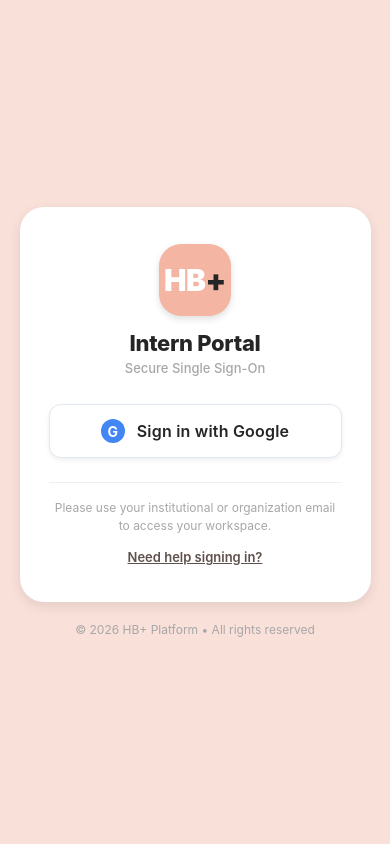
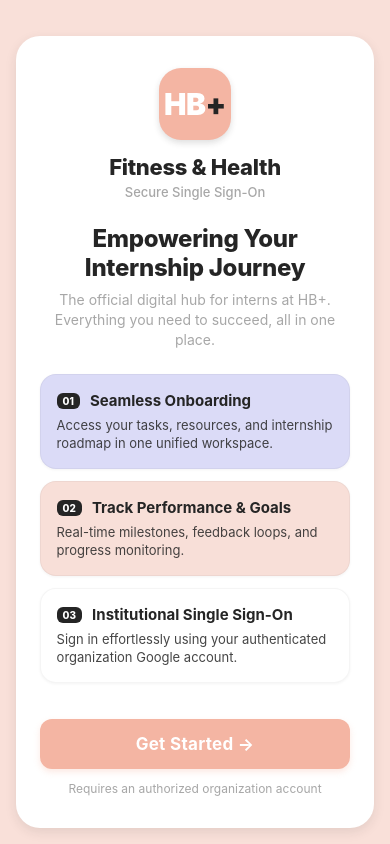
Before and after one commit to iampinaki1/internship-project2, a React Native app: screen / in a window 390 px wide. Built offline with nearby package versions, Linux system fonts and the light colour scheme.

Commit message:
feat: add onboarding get started screen and navigation flow

```diff
--- a/app/_layout.jsx
+++ b/app/_layout.jsx
@@ -1,18 +1,34 @@
-import React from 'react';
+import React, { useState } from 'react';
 import { StyleSheet, StatusBar } from 'react-native';
 import { SafeAreaProvider, SafeAreaView } from 'react-native-safe-area-context';
 import { AuthProvider, useAuth } from '../src/context/AuthContext';
 import Colors from '../src/constants/colors';
-import IndexScreen from './index';
+import GetStartedScreen from './get-started';
+import LoginScreen from './index';
 import DashboardScreen from './dashboard';
 
 function AppNavigator() {
   const { isAuthenticated } = useAuth();
+  const [currentScreen, setCurrentScreen] = useState('get-started'); // 'get-started' | 'login'
+
+  // If user is authenticated, render the dashboard
+  if (isAuthenticated) {
+    return (
+      <SafeAreaView style={styles.container}>
+        <StatusBar barStyle="dark-content" backgroundColor={Colors.softPeach} />
+        <DashboardScreen />
+      </SafeAreaView>
+    );
+  }
 
   return (
     <SafeAreaView style={styles.container}>
       <StatusBar barStyle="dark-content" backgroundColor={Colors.softPeach} />
-      {isAuthenticated ? <DashboardScreen /> : <IndexScreen />}
+      {currentScreen === 'get-started' ? (
+        <GetStartedScreen onGetStarted={() => setCurrentScreen('login')} />
+      ) : (
+        <LoginScreen onBack={() => setCurrentScreen('get-started')} />
+      )}
     </SafeAreaView>
   );
 }
--- /dev/null
+++ b/app/get-started.jsx
@@ -0,0 +1,232 @@
+import React from 'react';
+import {
+  View,
+  Text,
+  StyleSheet,
+  TouchableOpacity,
+  ScrollView,
+  useWindowDimensions,
+} from 'react-native';
+import Colors from '../src/constants/colors';
+import BrandLogo from '../src/components/BrandLogo';
+
+export default function GetStartedScreen({ onGetStarted }) {
+  const { width, height } = useWindowDimensions();
+  const isTablet = Math.min(width, height) >= 600;
+  const isLandscape = width > height;
+  const containerWidth = Math.min(width * 0.92, isTablet ? 520 : 400);
+
+  const features = [
+    {
+      title: 'Seamless Onboarding',
+      desc: 'Access your tasks, resources, and internship roadmap in one unified workspace.',
+      bgColor: Colors.pastelLavender,
+      tag: '01',
+    },
+    {
+      title: 'Track Performance & Goals',
+      desc: 'Real-time milestones, feedback loops, and progress monitoring.',
+      bgColor: Colors.lightPeach,
+      tag: '02',
+    },
+    {
+      title: 'Institutional Single Sign-On',
+      desc: 'Sign in effortlessly using your authenticated organization Google account.',
+      bgColor: Colors.pureWhite,
+      tag: '03',
+    },
+  ];
+
+  return (
+    <ScrollView
+      style={styles.screen}
+      contentContainerStyle={[
+        styles.scrollContent,
+        isLandscape && styles.scrollContentLandscape,
+      ]}
+      showsVerticalScrollIndicator={false}
+    >
+      <View style={[styles.card, { width: containerWidth }]}>
+        {/* Brand Header */}
+        <BrandLogo size={isTablet ? 'large' : 'medium'} />
+
+        {/* Welcome Tagline */}
+        <View style={styles.introBox}>
+          <Text style={styles.headline}>
+            Empowering Your Internship Journey
+          </Text>
+          <Text style={styles.subheadline}>
+            The official digital hub for interns at HB+. Everything you need to succeed, all in one place.
+          </Text>
+        </View>
+
+        {/* Feature Highlights */}
+        <View style={styles.featuresList}>
+          {features.map((item, index) => (
+            <View
+              key={index}
+              style={[styles.featureCard, { backgroundColor: item.bgColor }]}
+            >
+              <View style={styles.featureHeader}>
+                <View style={styles.featureTag}>
+                  <Text style={styles.featureTagText}>{item.tag}</Text>
+                </View>
+                <Text style={styles.featureTitle}>{item.title}</Text>
+              </View>
+              <Text style={styles.featureDesc}>{item.desc}</Text>
+            </View>
+          ))}
+        </View>
+
+        {/* Primary Call to Action */}
+        <TouchableOpacity
+          style={styles.getStartedButton}
+          onPress={onGetStarted}
+          activeOpacity={0.85}
+          accessibilityRole="button"
+          accessibilityLabel="Get Started"
+        >
+          <Text style={styles.getStartedButtonText}>Get Started →</Text>
+        </TouchableOpacity>
+
+        {/* Supporting Hint */}
+        <Text style={styles.loginHint}>
+          Requires an authorized organization account
+        </Text>
+      </View>
+
+      {/* Footer */}
+      <View style={styles.footer}>
+        <Text style={styles.footerText}>
+          HB+ Platform • Version 1.0.0
+        </Text>
+      </View>
+    </ScrollView>
+  );
+}
+
+const styles = StyleSheet.create({
+  screen: {
+    flex: 1,
+    backgroundColor: Colors.softPeach,
+  },
+  scrollContent: {
+    flexGrow: 1,
+    justifyContent: 'center',
+    alignItems: 'center',
+    paddingVertical: 36,
+    paddingHorizontal: 16,
+  },
+  scrollContentLandscape: {
+    paddingVertical: 20,
+  },
+  card: {
+    backgroundColor: Colors.pureWhite,
+    borderRadius: 24,
+    paddingVertical: 32,
+    paddingHorizontal: 24,
+    alignItems: 'center',
+    elevation: 4,
+    shadowColor: Colors.charcoal,
+    shadowOffset: { width: 0, height: 4 },
+    shadowOpacity: 0.1,
+    shadowRadius: 12,
+  },
+  introBox: {
+    alignItems: 'center',
+    marginBottom: 24,
+    paddingHorizontal: 8,
+  },
+  headline: {
+    fontSize: 24,
+    fontWeight: '800',
+    color: Colors.charcoal,
+    textAlign: 'center',
+    marginBottom: 8,
+    letterSpacing: -0.3,
+  },
+  subheadline: {
+    fontSize: 14,
+    color: Colors.mediumGray,
+    textAlign: 'center',
+    lineHeight: 20,
+  },
+  featuresList: {
+    width: '100%',
+    marginBottom: 24,
+  },
+  featureCard: {
+    borderRadius: 16,
+    padding: 16,
+    marginBottom: 12,
+    borderWidth: 1,
+    borderColor: 'rgba(0, 0, 0, 0.04)',
+    elevation: 1,
+    shadowColor: Colors.charcoal,
+    shadowOffset: { width: 0, height: 1 },
+    shadowOpacity: 0.05,
+    shadowRadius: 3,
+  },
+  featureHeader: {
+    flexDirection: 'row',
+    alignItems: 'center',
+    marginBottom: 6,
+  },
+  featureTag: {
+    backgroundColor: Colors.charcoal,
+    borderRadius: 6,
+    paddingHorizontal: 6,
+    paddingVertical: 2,
+    marginRight: 10,
+  },
+  featureTagText: {
+    color: Colors.pureWhite,
+    fontSize: 10,
+    fontWeight: '800',
+  },
+  featureTitle: {
+    fontSize: 15,
+    fontWeight: '700',
+    color: Colors.charcoal,
+    flex: 1,
+  },
+  featureDesc: {
+    fontSize: 13,
+    color: Colors.charcoal,
+    lineHeight: 18,
+    opacity: 0.85,
+  },
+  getStartedButton: {
+    backgroundColor: Colors.warmCoral,
+    width: '100%',
+    paddingVertical: 15,
+    borderRadius: 12,
+    alignItems: 'center',
+    justifyContent: 'center',
+    elevation: 3,
+    shadowColor: Colors.warmCoral,
+    shadowOffset: { width: 0, height: 3 },
+    shadowOpacity: 0.3,
+    shadowRadius: 6,
+  },
+  getStartedButtonText: {
+    color: Colors.pureWhite,
+    fontSize: 17,
+    fontWeight: '700',
+    letterSpacing: 0.3,
+  },
+  loginHint: {
+    marginTop: 12,
+    fontSize: 12,
+    color: Colors.mediumGray,
+    textAlign: 'center',
+  },
+  footer: {
+    marginTop: 18,
+    alignItems: 'center',
+  },
+  footerText: {
+    fontSize: 12,
+    color: Colors.mediumGray,
+  },
+});
--- a/app/index.jsx
+++ b/app/index.jsx
@@ -15,7 +15,7 @@ import GoogleLoginButton from '../src/components/GoogleLoginButton';
 import ErrorMessage from '../src/components/ErrorMessage';
 import { useAuth } from '../src/context/AuthContext';
 
-export default function LoginScreen() {
+export default function LoginScreen({ onBack }) {
   const { width, height } = useWindowDimensions();
   const { login } = useAuth?.() || {};
 
@@ -68,6 +68,17 @@ export default function LoginScreen() {
         showsVerticalScrollIndicator={false}
       >
         <View style={[styles.card, { width: cardWidth }]}>
+          {/* Back button if available */}
+          {onBack && (
+            <TouchableOpacity
+              onPress={onBack}
+              style={styles.backButton}
+              hitSlop={{ top: 10, bottom: 10, left: 10, right: 10 }}
+            >
+              <Text style={styles.backButtonText}>← Back</Text>
+            </TouchableOpacity>
+          )}
+
           {/* HB+ Branding */}
           <BrandLogo size={isTablet ? 'large' : 'medium'} />
 
@@ -132,7 +143,7 @@ const styles = StyleSheet.create({
   card: {
     backgroundColor: Colors.pureWhite,
     borderRadius: 24,
-    paddingVertical: 36,
+    paddingVertical: 32,
     paddingHorizontal: 28,
     alignItems: 'center',
     elevation: 4,
@@ -142,6 +153,18 @@ const styles = StyleSheet.create({
     shadowRadius: 12,
     borderWidth: 1,
     borderColor: 'rgba(255, 255, 255, 0.6)',
+    position: 'relative',
+  },
+  backButton: {
+    alignSelf: 'flex-start',
+    marginBottom: 8,
+    paddingVertical: 4,
+    paddingHorizontal: 6,
+  },
+  backButtonText: {
+    fontSize: 14,
+    fontWeight: '600',
+    color: Colors.charcoal,
   },
   actionContainer: {
     width: '100%',
--- a/src/components/BrandLogo.jsx
+++ b/src/components/BrandLogo.jsx
@@ -13,7 +13,7 @@ export const BrandLogo = ({ size = 'medium' }) => {
         </Text>
       </View>
       <Text style={[styles.tagline, isLarge && styles.taglineLarge]}>
-        Intern Portal
+        Fitness & Health
       </Text>
       <Text style={styles.subTagline}>
         Secure Single Sign-On
```
Also changed, not shown: src/components/ErrorMessage.jsx (line endings or trailing spaces), 1 other file (tests, documents, lock files or other folders).
